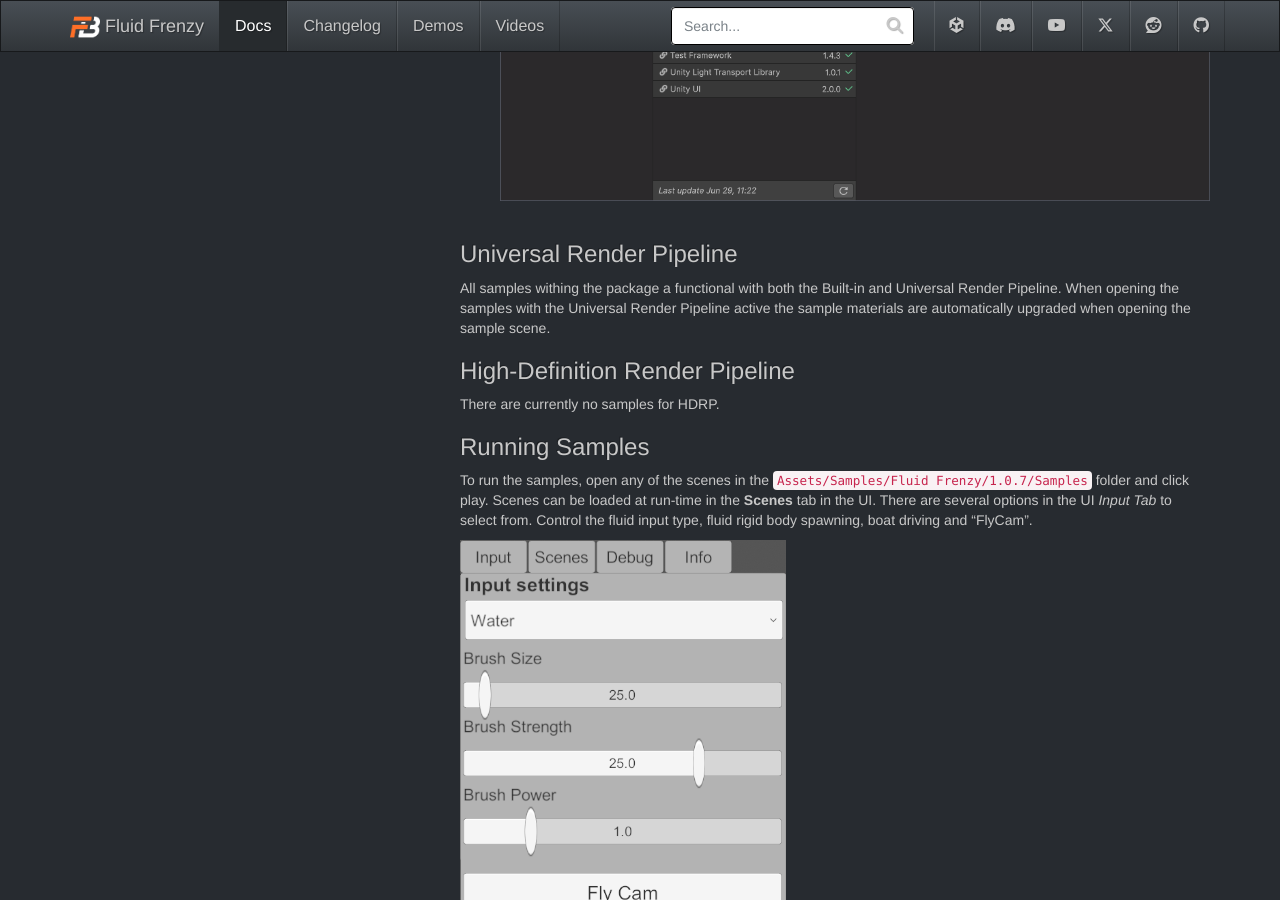
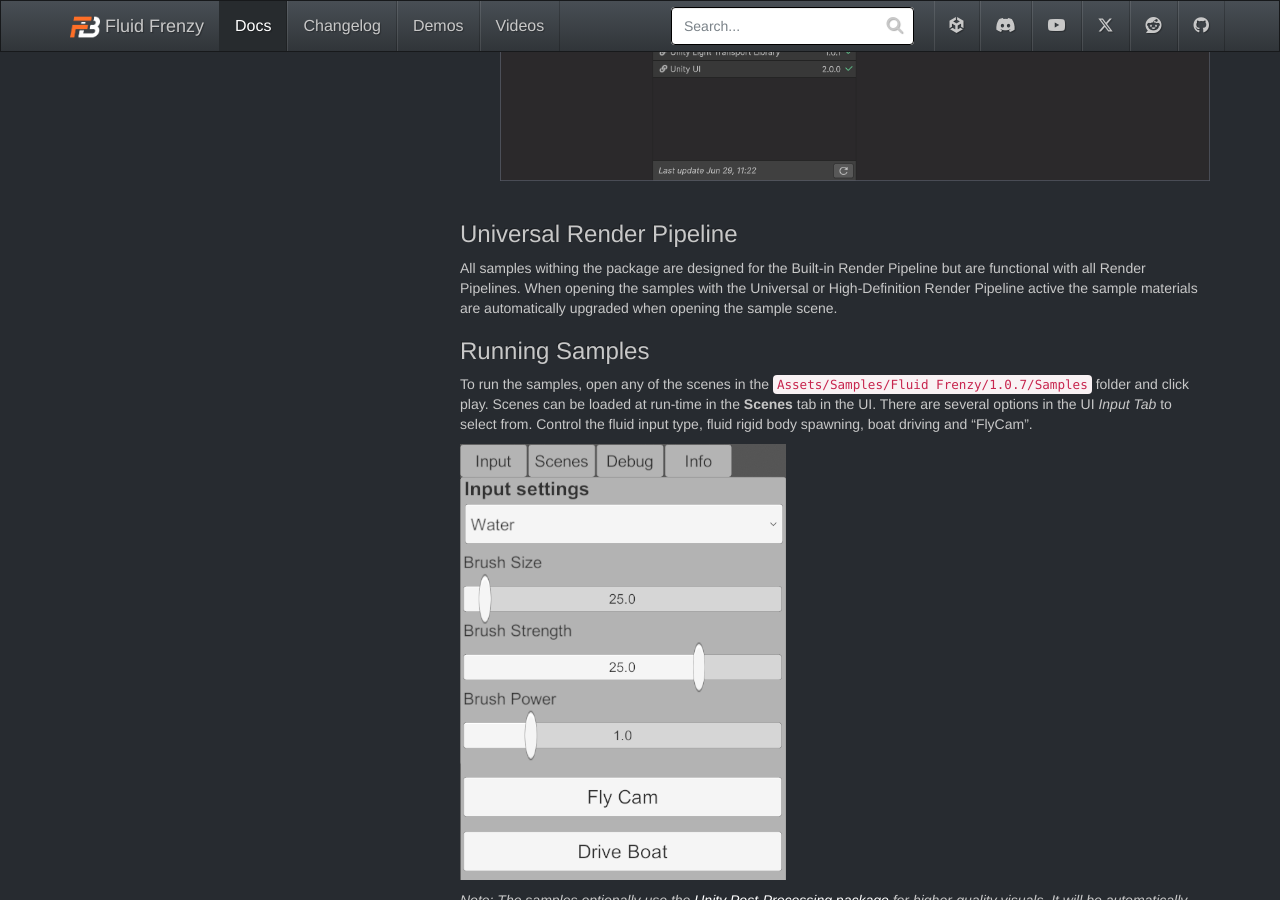
Before and after one commit to FrenzyByte/fluidfrenzy, a Jekyll site: the page built from _docs/samples.md, in a window 1280 px wide and 900 px high, scrolled down 1474 px. Built offline with Jekyll 4.4.1, drawn with Linux system fonts in a browser that asks for light colours; some of the changed text lies outside the part shown.

Commit message:
HDRP Samples docs.

````diff
--- a/_docs/samples.md
+++ b/_docs/samples.md
@@ -24,16 +24,11 @@ Fluid Frenzy contains five sample scenes to showcase the functionality and help
 5. Click the ```Import``` button.
 <br>![Package Manager Import Scenes](../../assets/images/packagemanager_importscenes.png)<br>
 
-<a name="samples-urp"></a>
+<a name="samples-pipelines"></a>
 ### Universal Render Pipeline
 
-All samples withing the package a functional with both the Built-in and Universal Render Pipeline.
-When opening the samples with the Universal Render Pipeline active the sample materials are automatically upgraded when opening the sample scene.
-
-<a name="samples-hdrp"></a>
-### High-Definition Render Pipeline
-
-There are currently no samples for HDRP.
+All samples withing the package are designed for the Built-in Render Pipeline but are functional with all Render Pipelines.
+When opening the samples with the Universal or High-Definition Render Pipeline active the sample materials are automatically upgraded when opening the sample scene.
 
 <a name="samples-running"></a>
 ### Running Samples
````
